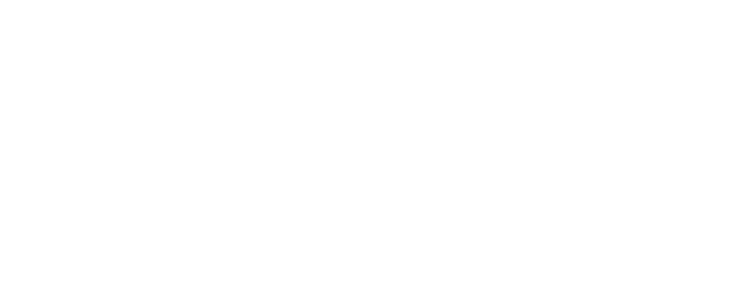
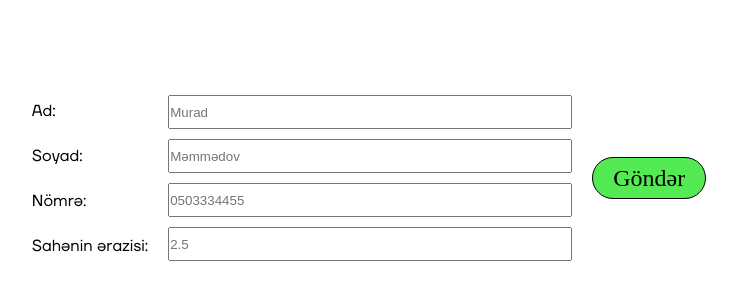
Before and after one commit to KamranM0/AgroNese, a React (Vite) app: page /form in a window 1280 px wide. Before the commit this address had no page. Shown: the part 222-522 px from the top of the page, without its empty margins (271-1008 px from the left). Built offline with nearby package versions, Linux system fonts and the light colour scheme.

Commit message:
form update

```diff
--- a/src/App.jsx
+++ b/src/App.jsx
@@ -3,6 +3,7 @@
 import { BrowserRouter, Route, Routes } from "react-router-dom";
 import HomePage from "./HomePage";
 import Burger from "./components/Burger";
+import FormPage from "./FormPage";
 
 function App() {
   const [count, setCount] = useState(0);
@@ -11,6 +12,7 @@
     <BrowserRouter>
       <Routes>
         <Route path="/" element={<HomePage />} />
+        <Route path="form" element={<FormPage />}></Route>
       </Routes>
     </BrowserRouter>
   );
--- /dev/null
+++ b/src/FormPage.jsx
@@ -0,0 +1,116 @@
+import { useState } from "react";
+import styles from "./FormPage.module.css";
+import Button from "./components/Button";
+function FormPage() {
+  const [name, setName] = useState("");
+  const [surName, setSurName] = useState("");
+  const [number, setNumber] = useState(null);
+  const [area, setArea] = useState(null);
+  function handleName(e) {
+    setName(e.target.value);
+  }
+  function handleSurName(e) {
+    setSurName(e.target.value);
+  }
+  function handleNumber(e) {
+    setNumber(e.target.value);
+  }
+  function handleArea(e) {
+    setArea(e.target.value);
+  }
+  function reset() {
+    setName("");
+    setSurName("");
+    setNumber("");
+    setArea("");
+  }
+  async function handleSubmit(e) {
+    e.preventDefault();
+    // const response = await fetch("https://example.com/submit-form", {
+    //   method: "POST",
+    //   headers: {
+    //     "Content-Type": "application/json",
+    //   },
+    //   body: JSON.stringify(formData),
+    // });
+    await sendTelegramNotification();
+    alert("Form submitted successfully!");
+    reset();
+  }
+
+  // Function to send Telegram notification
+  const sendTelegramNotification = async () => {
+    const chatId = "-4266523229"; // Replace with your actual chat ID
+    const botToken = "7082201574:AAEncqXODJwK9rDKPN54KZSXrE54AgyyEmg"; // Replace with your bot token
+
+    const message = `New form submission:\n\nName: ${name}\nSurname: ${surName}\nMessage: ${area}`;
+
+    try {
+      await fetch(
+        `https://api.telegram.org/bot${botToken}/sendMessage?chat_id=${chatId}&text=${encodeURIComponent(
+          message
+        )}`
+      );
+      console.log("Telegram notification sent successfully");
+    } catch (error) {
+      console.error("Error sending Telegram notification:", error);
+    }
+  };
+  return (
+    <div className={styles.container}>
+      <form>
+        <ul className={styles.labels}>
+          <li>
+            <label>Ad: </label>
+          </li>
+          <li>
+            <label>Soyad: </label>
+          </li>
+          <li>
+            <label>Nömrə: </label>
+          </li>
+          <li>
+            <label>Sahənin ərazisi: </label>
+          </li>
+        </ul>
+        <ul className={styles.inputs}>
+          <li>
+            <input
+              value={name}
+              placeholder="Murad"
+              onChange={handleName}
+            ></input>
+          </li>
+          <li>
+            <input
+              value={surName}
+              onChange={handleSurName}
+              placeholder="Məmmədov"
+            ></input>
+          </li>
+          <li>
+            <input
+              value={number}
+              onChange={handleNumber}
+              type="number"
+              placeholder="0503334455"
+            ></input>
+          </li>
+          <li>
+            <input
+              value={area}
+              onChange={handleArea}
+              type="number"
+              placeholder="2.5"
+            ></input>
+          </li>
+        </ul>
+        <Button type={"primary"} onClick={handleSubmit}>
+          Göndər
+        </Button>
+      </form>
+    </div>
+  );
+}
+
+export default FormPage;
--- /dev/null
+++ b/src/FormPage.module.css
@@ -0,0 +1,40 @@
+input[type="number"]::-webkit-inner-spin-button,
+input[type="number"]::-webkit-outer-spin-button {
+  -webkit-appearance: none;
+  margin: 0; /* Optional - if you want to remove the gap */
+}
+.container {
+  display: flex;
+  flex-direction: column;
+  justify-content: center;
+  align-items: center;
+  height: 100vh;
+}
+.container form {
+  display: flex;
+  flex-direction: row;
+  align-items: center;
+  justify-content: center;
+  gap: 20px;
+}
+.inputs {
+  display: flex;
+  flex-direction: column;
+  justify-content: center;
+  list-style: none;
+  gap: 10px;
+  align-items: center;
+}
+.labels {
+  display: flex;
+  flex-direction: column;
+  justify-content: center;
+  list-style: none;
+  gap: 25px;
+  align-items: flex-start;
+  text-align: left;
+}
+.container input {
+  width: 400px;
+  height: 30px;
+}
--- a/src/components/Logo.jsx
+++ b/src/components/Logo.jsx
@@ -3,7 +3,7 @@
   return (
     <div className={styles.logo}>
       <img src="/logo.png" alt="logo"></img>
-      <p>AgroNse</p>
+      <p>Agrose</p>
     </div>
   );
 }
```
